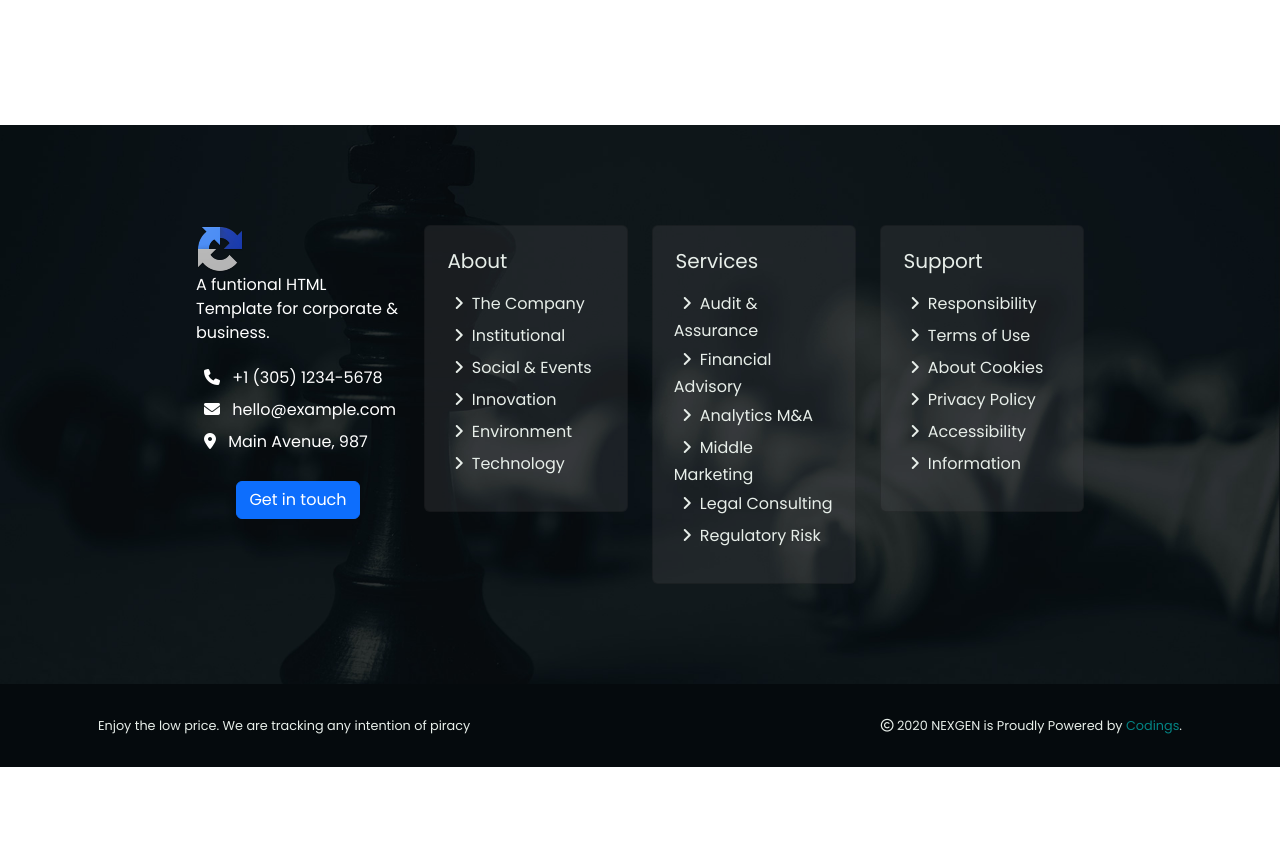
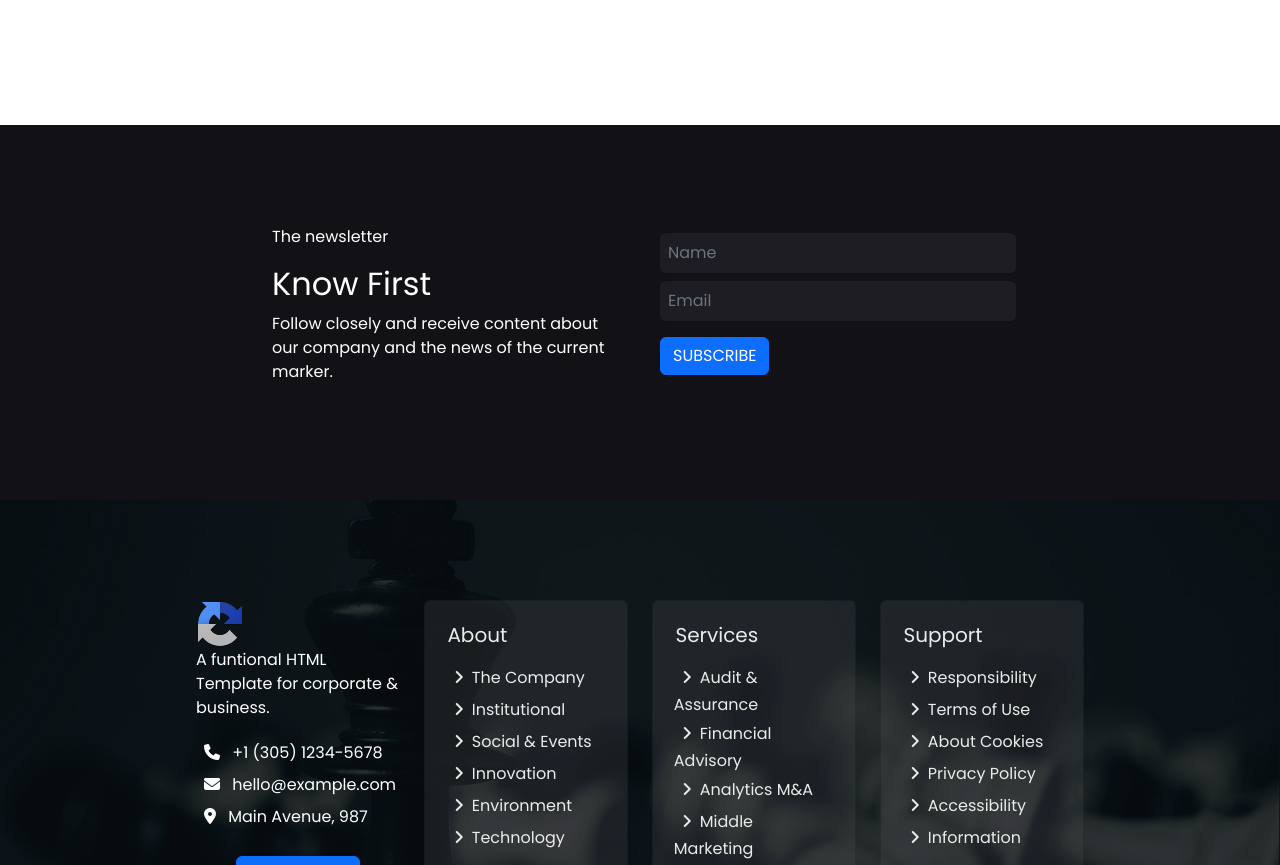
Before and after one commit to bronzo97/proj-html-vuejs, a Vue app: page / in a window 1280 px wide. Shown: the part 4520-5385 px from the top of the page. Before the commit the page ends 5287 px from the top, so only its background shows below. Built offline with nearby package versions, Linux system fonts and the light colour scheme.

Commit message:
TheNewsLetter setion done

```diff
--- a/src/components/TheNewsLetter.vue
+++ b/src/components/TheNewsLetter.vue
@@ -0,0 +1,39 @@
+<template>
+    <div class="news-letter-section">
+        <div class="container">
+            <div class="row justify-content-center">
+                <div class="col col-4">
+                    <p>The newsletter</p>
+                    <h2>Know First</h2>
+                    <p>Follow closely and receive content about our company and the news of the current marker.</p>
+                </div>
+                <div class="col col-4">
+                    <input type="text" class="form-control m-2" placeholder="Name">
+                    <input type="email" class="form-control m-2" id="exampleInputEmail1" aria-describedby="emailHelp" placeholder="Email">
+                    <div class="btn btn-primary m-2">SUBSCRIBE</div>
+                </div>
+            </div>
+        </div>
+    </div>
+</template>
+
+<script>
+    export default {
+        name: 'TheNewsLetter',
+
+    }
+</script>
+
+<style lang="scss" scoped>
+    .news-letter-section {
+        background-color: #111116;
+        color: #fff;
+        padding: 100px 0;
+
+        input {
+            background-color: #1D1D23;
+            border: 0;
+            padding: 0.5rem;
+        }
+    }
+</style>
```
